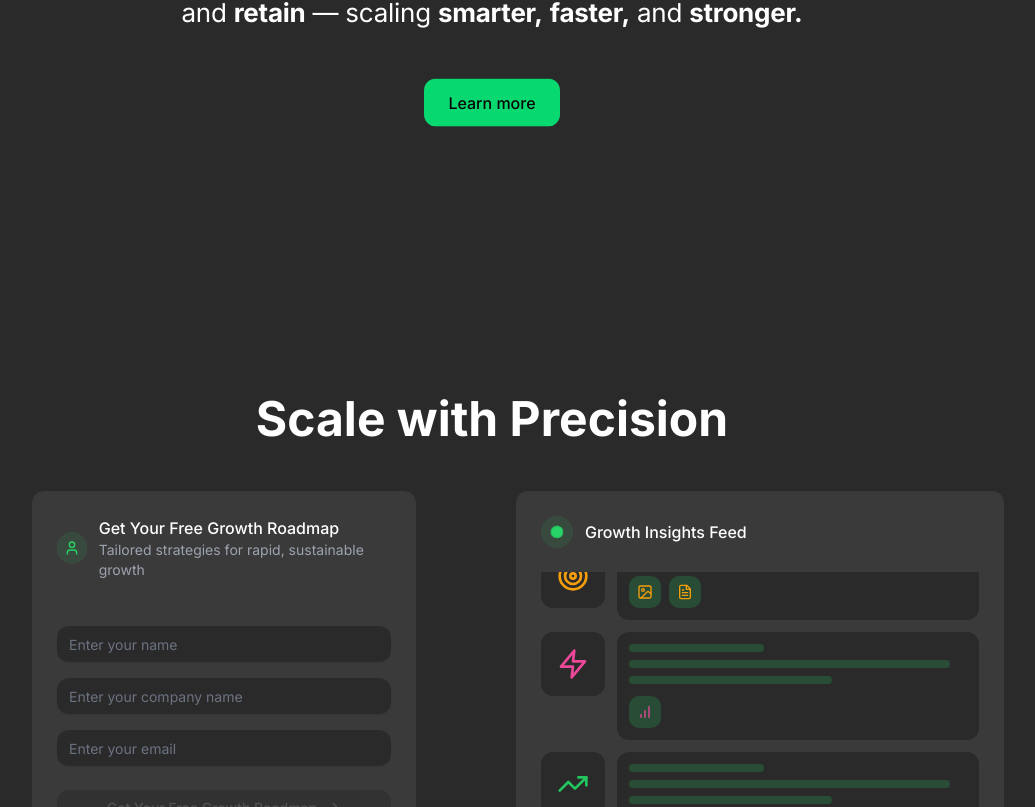
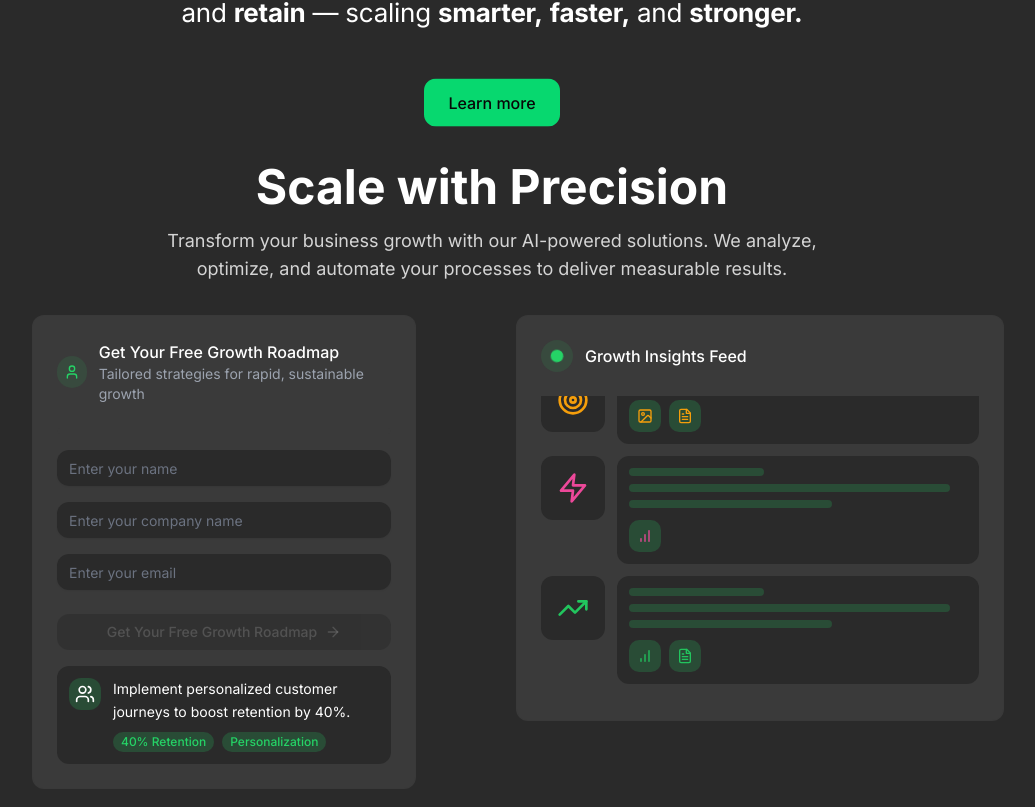
Before and after one commit to jmadeiros/Scailer, a Next.js app: page / in a window 1280 px wide. Shown: the part 533-1340 px from the top of the page, without its empty margins (148-1183 px from the left). Built offline with nearby package versions, Linux system fonts and the light colour scheme.

Commit message:
feat: bring Scale with Precision section closer to animated text and add descriptive content

```diff
--- a/src/components/HAL900-ScaleWithPrecision.tsx
+++ b/src/components/HAL900-ScaleWithPrecision.tsx
@@ -16,15 +16,18 @@ export default function HAL900ScaleWithPrecision() {
   }, []);
 
   return (
-    <section className="py-24 md:py-32 bg-scailer-dark">
+    <section className="py-4 md:py-6 -mt-24 md:-mt-32 bg-scailer-dark">
       <div className="container mx-auto px-4">
         <motion.div
           initial={{ opacity: 0, y: 20 }}
           whileInView={{ opacity: 1, y: 0 }}
           viewport={{ once: true }}
-          className="text-center mb-12"
+          className="text-center mb-6 md:mb-8"
         >
-          <h2 className="text-4xl md:text-5xl font-bold text-white">Scale with Precision</h2>
+          <h2 className="text-4xl md:text-5xl font-bold text-white mb-4">Scale with Precision</h2>
+          <p className="text-white/80 text-base md:text-lg max-w-2xl mx-auto">
+            Transform your business growth with our AI-powered solutions. We analyze, optimize, and automate your processes to deliver measurable results.
+          </p>
         </motion.div>
         <div className="grid grid-cols-2 gap-4 md:gap-12 items-start max-w-5xl mx-auto">
           <div className="w-full">
```
